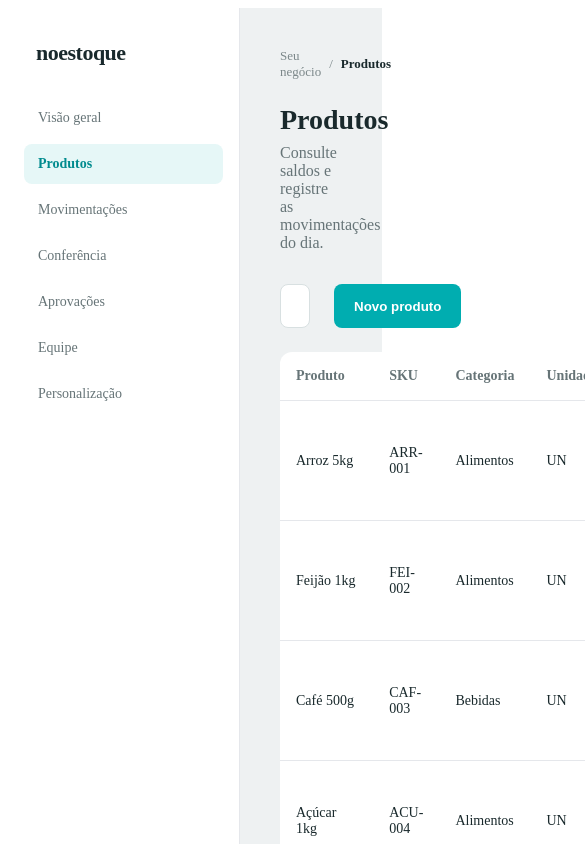
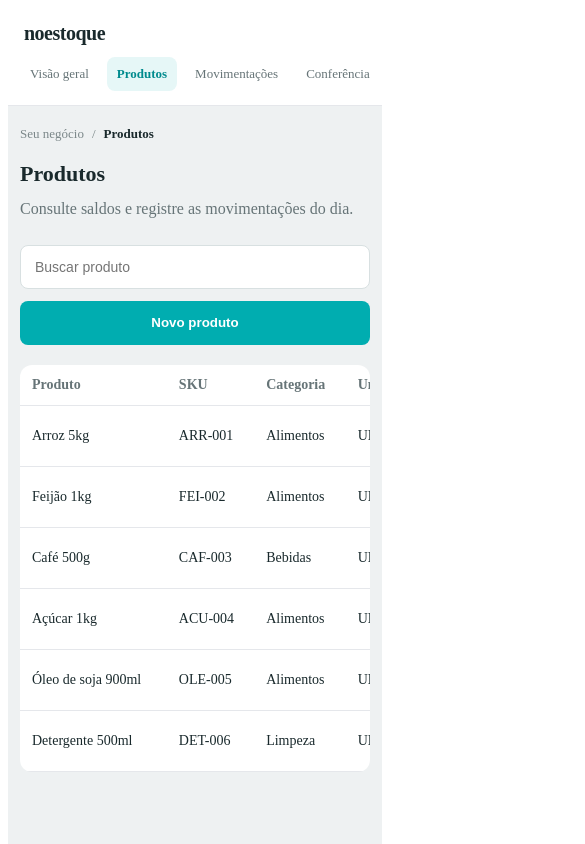
Before and after one commit to TechVibe026/NoEstoque, an Angular app in the folder frontend/: page /produtos in a window 390 px wide. Shown: the top 844 px of the page, 585 px wide, since content can reach past the window. Built offline with nearby package versions, Linux system fonts and the light colour scheme.

Commit message:
feat: improve products page responsiveness

```diff
--- a/frontend/src/app/pages/produtos/produtos.html
+++ b/frontend/src/app/pages/produtos/produtos.html
@@ -34,6 +34,7 @@
         <input
           type="search"
           placeholder="Buscar produto"
+          aria-label="Buscar produto"
           [value]="termoBusca"
           (input)="termoBusca = $any($event.target).value"
         />
@@ -47,7 +48,7 @@
       </div>
 
       @if (mensagemPagina) {
-        <div class="mensagem-pagina">
+        <div class="mensagem-pagina" role="status">
           {{ mensagemPagina }}
         </div>
       }
@@ -194,7 +195,7 @@
 
           <div class="produto-formulario-acoes">
             @if (erroFormulario) {
-              <p class="mensagem-erro">
+              <p class="mensagem-erro" role="alert">
                 {{ erroFormulario }}
               </p>
             }
@@ -206,10 +207,10 @@
               Salvar produto
             </button>
           </div>
-
         </section>
       }
 
+      <div class="tabela-produtos-container">
         <table>
           <thead>
             <tr>
@@ -285,6 +286,7 @@
             }
           </tbody>
         </table>
+      </div>
 
       @if (produtosFiltrados.length === 0) {
         <div class="estado-vazio">
--- a/frontend/src/app/pages/produtos/produtos.scss
+++ b/frontend/src/app/pages/produtos/produtos.scss
@@ -1,3 +1,8 @@
+:host {
+  display: block;
+  min-width: 0;
+}
+
 .app-layout {
   display: flex;
   min-height: 100vh;
@@ -5,6 +10,7 @@
 }
 
 .sidebar {
+  flex: 0 0 232px;
   width: 232px;
   min-height: 100vh;
   padding: 24px 16px;
@@ -56,13 +62,17 @@
 }
 
 .produtos-page {
+  width: 100%;
+  min-width: 0;
   padding: 40px;
   color: #19292c;
+  box-sizing: border-box;
 }
 
 .breadcrumb {
   display: flex;
   align-items: center;
+  flex-wrap: wrap;
   gap: 8px;
   margin-bottom: 24px;
   font-size: 13px;
@@ -81,22 +91,26 @@
 .page-header h1 {
   margin: 0;
   font-size: 28px;
+  line-height: 1.3;
 }
 
 .page-header p {
   margin: 8px 0 0;
   color: #667477;
+  line-height: 1.5;
 }
 
 .produtos-actions {
   display: flex;
   align-items: center;
   justify-content: space-between;
-  gap: 24px;
+  gap: 16px;
   margin-bottom: 24px;
 }
 
 .produtos-actions input {
+  flex: 1;
+  min-width: 0;
   width: 100%;
   max-width: 700px;
   height: 44px;
@@ -106,6 +120,7 @@
   background-color: #ffffff;
   color: #19292c;
   font-size: 14px;
+  box-sizing: border-box;
   outline: none;
 }
 
@@ -113,8 +128,9 @@
   border-color: #00adb0;
 }
 
-.produtos-actions button {
-  height: 44px;
+.produtos-actions button,
+.produto-formulario-acoes > button {
+  min-height: 44px;
   padding: 0 20px;
   border: 0;
   border-radius: 8px;
@@ -125,37 +141,67 @@
   white-space: nowrap;
 }
 
-.produtos-actions button:hover {
+.produtos-actions button:hover,
+.produto-formulario-acoes > button:hover {
   background-color: #009a9d;
 }
 
-.produtos-page table {
+.mensagem-pagina {
+  margin-bottom: 16px;
+  padding: 12px 14px;
+  border: 1px solid #fde68a;
+  border-radius: 8px;
+  background-color: #fffbeb;
+  color: #92400e;
+  font-size: 14px;
+  font-weight: 600;
+  line-height: 1.5;
+}
+
+/* Tabela */
+
+.tabela-produtos-container {
   width: 100%;
+  max-width: 100%;
+  overflow-x: auto;
+  border-radius: 12px;
+  background-color: #ffffff;
+  -webkit-overflow-scrolling: touch;
+}
+
+.tabela-produtos-container table {
+  width: 100%;
+  min-width: 1000px;
   border-collapse: collapse;
   background-color: #ffffff;
-  border-radius: 12px;
-  overflow: hidden;
 }
 
-.produtos-page th,
-.produtos-page td {
+.tabela-produtos-container th,
+.tabela-produtos-container td {
   padding: 16px;
   text-align: left;
   border-bottom: 1px solid #e5e7eb;
+  white-space: nowrap;
 }
 
-.produtos-page th {
+.tabela-produtos-container th {
   font-size: 14px;
   font-weight: 600;
   color: #667477;
 }
 
-.produtos-page td {
+.tabela-produtos-container td {
   font-size: 14px;
 }
 
-.produtos-page tbody tr:hover {
+.tabela-produtos-container tbody tr:hover {
   background-color: #f8fafa;
+}
+
+.acoes-produto {
+  display: flex;
+  align-items: center;
+  gap: 8px;
 }
 
 .status {
@@ -164,6 +210,7 @@
   border-radius: 999px;
   font-size: 12px;
   font-weight: 600;
+  white-space: nowrap;
 }
 
 .status-baixo {
@@ -179,6 +226,11 @@
 .status-zerado {
   background-color: #fee2e2;
   color: #991b1b;
+}
+
+.status-inativo {
+  background-color: #e5e7eb;
+  color: #4b5563;
 }
 
 .estado-vazio {
@@ -199,11 +251,14 @@
   margin: 0;
 }
 
+/* Formulário */
+
 .produto-formulario {
   margin-bottom: 24px;
   padding: 24px;
   background-color: #ffffff;
   border-radius: 12px;
+  box-sizing: border-box;
 }
 
 .produto-formulario-header {
@@ -224,14 +279,23 @@
   margin: 6px 0 0;
   color: #53676c;
   font-size: 14px;
+  line-height: 1.5;
 }
 
 .botao-fechar {
+  flex-shrink: 0;
+  min-height: 36px;
+  padding: 8px;
   border: 0;
+  border-radius: 6px;
   background: transparent;
   color: #53676c;
   cursor: pointer;
   font-weight: 600;
+}
+
+.botao-fechar:hover {
+  background-color: #f2f7f7;
 }
 
 .produto-formulario-campos {
@@ -243,6 +307,7 @@
 .produto-formulario-campos label {
   display: flex;
   flex-direction: column;
+  min-width: 0;
   gap: 8px;
   color: #19292c;
   font-size: 14px;
@@ -251,6 +316,9 @@
 
 .produto-formulario-campos input,
 .produto-formulario-campos select {
+  width: 100%;
+  max-width: 100%;
+  min-width: 0;
   height: 44px;
   padding: 0 12px;
   border: 1px solid #d8e0e1;
@@ -258,12 +326,17 @@
   background-color: #ffffff;
   color: #19292c;
   font-size: 14px;
+  box-sizing: border-box;
   outline: none;
 }
 
 .produto-formulario-campos input:focus,
 .produto-formulario-campos select:focus {
   border-color: #007c80;
+}
+
+.produto-formulario-acoes {
+  margin-top: 20px;
 }
 
 .mensagem-erro {
@@ -275,17 +348,27 @@
   color: #991b1b;
   font-size: 14px;
   font-weight: 600;
+  line-height: 1.5;
 }
 
-.botao-editar {
+/* Botões de ação */
+
+.botao-editar,
+.botao-detalhes,
+.botao-inativar {
+  min-height: 36px;
   padding: 8px 12px;
   border: 1px solid #cfd8da;
   border-radius: 8px;
   background-color: #ffffff;
-  color: #19292c;
   cursor: pointer;
   font-size: 13px;
   font-weight: 600;
+  white-space: nowrap;
+}
+
+.botao-editar {
+  color: #19292c;
 }
 
 .botao-editar:hover {
@@ -294,31 +377,8 @@
   background-color: #f2fafa;
 }
 
-.status-inativo {
-  background-color: #e5e7eb;
-  color: #4b5563;
-}
-
-.mensagem-pagina {
-  margin-bottom: 16px;
-  padding: 12px 14px;
-  border: 1px solid #fde68a;
-  border-radius: 8px;
-  background-color: #fffbeb;
-  color: #92400e;
-  font-size: 14px;
-  font-weight: 600;
-}
-
 .botao-detalhes {
-  padding: 8px 12px;
-  border: 1px solid #cfd8da;
-  border-radius: 8px;
-  background-color: #ffffff;
   color: #53676c;
-  cursor: pointer;
-  font-size: 13px;
-  font-weight: 600;
 }
 
 .botao-detalhes:hover {
@@ -327,12 +387,24 @@
   background-color: #f2fafa;
 }
 
+.botao-inativar {
+  border-color: #fecaca;
+  color: #b91c1c;
+}
+
+.botao-inativar:hover {
+  background-color: #fef2f2;
+}
+
+/* Detalhes do produto */
+
 .produto-detalhes {
   margin: 24px 0;
   padding: 24px;
   background-color: #ffffff;
   border: 1px solid #e5e7eb;
   border-radius: 12px;
+  box-sizing: border-box;
 }
 
 .produto-detalhes-header {
@@ -346,12 +418,14 @@
     margin: 0 0 6px;
     color: #19292c;
     font-size: 20px;
+    overflow-wrap: anywhere;
   }
 
   p {
     margin: 0;
     color: #647477;
     font-size: 14px;
+    line-height: 1.5;
   }
 }
 
@@ -363,8 +437,8 @@
   > div {
     display: flex;
     flex-direction: column;
+    min-width: 0;
     gap: 6px;
-    min-width: 0;
   }
 
   span {
@@ -378,8 +452,182 @@
   }
 }
 
-@media (max-width: 768px) {
+/* Tablet */
+
+@media (max-width: 1024px) {
+  .produtos-page {
+    padding: 28px 24px;
+  }
+
+  .sidebar {
+    flex-basis: 200px;
+    width: 200px;
+    padding: 24px 12px;
+  }
+
   .produto-detalhes-grid {
     grid-template-columns: repeat(2, minmax(0, 1fr));
   }
 }
+
+/* Celular */
+
+@media (max-width: 768px) {
+  .app-layout {
+    flex-direction: column;
+  }
+
+  .sidebar {
+    flex: 0 0 auto;
+    width: 100%;
+    min-height: auto;
+    padding: 12px 16px;
+    border-right: 0;
+    border-bottom: 1px solid #e5e7eb;
+  }
+
+  .sidebar-logo {
+    padding: 4px 8px 12px;
+  }
+
+  .sidebar-logo strong {
+    font-size: 20px;
+  }
+
+  .sidebar-nav {
+    flex-direction: row;
+    gap: 8px;
+    overflow-x: auto;
+    padding-bottom: 4px;
+    -webkit-overflow-scrolling: touch;
+  }
+
+  .sidebar-nav a {
+    flex: 0 0 auto;
+    padding: 10px 12px;
+    white-space: nowrap;
+  }
+
+  .main-content {
+    width: 100%;
+    min-width: 0;
+  }
+
+  .produtos-page {
+    padding: 24px 16px;
+  }
+
+  .breadcrumb {
+    margin-bottom: 18px;
+  }
+
+  .page-header {
+    margin-bottom: 24px;
+  }
+
+  .page-header h1 {
+    font-size: 24px;
+  }
+
+  .produtos-actions {
+    flex-direction: column;
+    align-items: stretch;
+    gap: 12px;
+    margin-bottom: 20px;
+  }
+
+  .produtos-actions input {
+    max-width: none;
+    flex: auto;
+  }
+
+  .produtos-actions button {
+    width: 100%;
+    white-space: normal;
+  }
+
+  .produto-formulario,
+  .produto-detalhes {
+    padding: 18px;
+  }
+
+  .produto-formulario-header {
+    align-items: flex-start;
+    gap: 12px;
+    margin-bottom: 20px;
+  }
+
+  .produto-formulario-header h2,
+  .produto-detalhes-header h2 {
+    font-size: 18px;
+  }
+
+  .produto-formulario-campos {
+    grid-template-columns: minmax(0, 1fr);
+    gap: 14px;
+  }
+
+  .produto-detalhes-header {
+    gap: 12px;
+    margin-bottom: 20px;
+  }
+
+  .produto-detalhes-grid {
+    grid-template-columns: repeat(2, minmax(0, 1fr));
+    gap: 18px 12px;
+  }
+
+  .produto-formulario-acoes > button {
+    width: 100%;
+    white-space: normal;
+  }
+
+  .estado-vazio {
+    padding: 24px 16px;
+  }
+}
+
+/* Celulares estreitos */
+
+@media (max-width: 420px) {
+  .produtos-page {
+    padding: 20px 12px;
+  }
+
+  .sidebar {
+    padding: 10px 12px;
+  }
+
+  .sidebar-logo {
+    padding-left: 4px;
+  }
+
+  .sidebar-nav a {
+    padding: 9px 10px;
+    font-size: 13px;
+  }
+
+  .page-header h1 {
+    font-size: 22px;
+  }
+
+  .produto-formulario,
+  .produto-detalhes {
+    padding: 16px 12px;
+  }
+
+  .produto-detalhes-grid {
+    grid-template-columns: minmax(0, 1fr);
+    gap: 16px;
+  }
+
+  .produto-formulario-header,
+  .produto-detalhes-header {
+    flex-wrap: wrap;
+  }
+
+  .tabela-produtos-container th,
+  .tabela-produtos-container td {
+    padding: 12px;
+  }
+}
```
Lines whose indentation alone changed are shown as unchanged.
